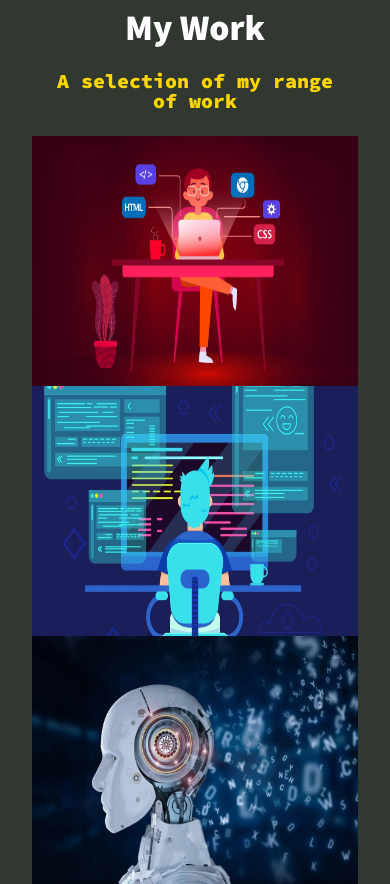
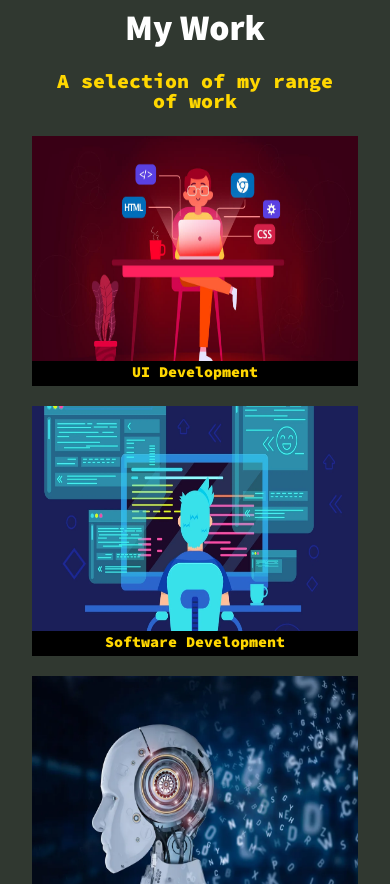
Before and after one commit to PrasaanthRadhakrishnan/PrasaanthRadhakrishnan.github.io, a plain HTML site: page index.html in a window 390 px wide. Shown: the part 2040-2924 px from the top of the page. Drawn offline with nearby package versions, Linux system fonts and the light colour scheme.

Commit message:
Update portfolio.css

```diff
--- a/css/portfolio.css
+++ b/css/portfolio.css
@@ -483,6 +483,22 @@ text-align: justify;
     opacity: 1;
     z-index: 3;
 }
+
+@media (max-width: 800px){
+    .portfolio__item{
+        position: relative;
+        transition: none;
+        height: 100%;
+        margin-bottom: 20px;
+      }
+
+    .img__description {
+        visibility: visible;
+        opacity: 1;
+        z-index: 3;
+        background-color: #000;
+    }
+}
 /* Footer */
 
 .footer {
```
Lines whose indentation alone changed are shown as unchanged.
